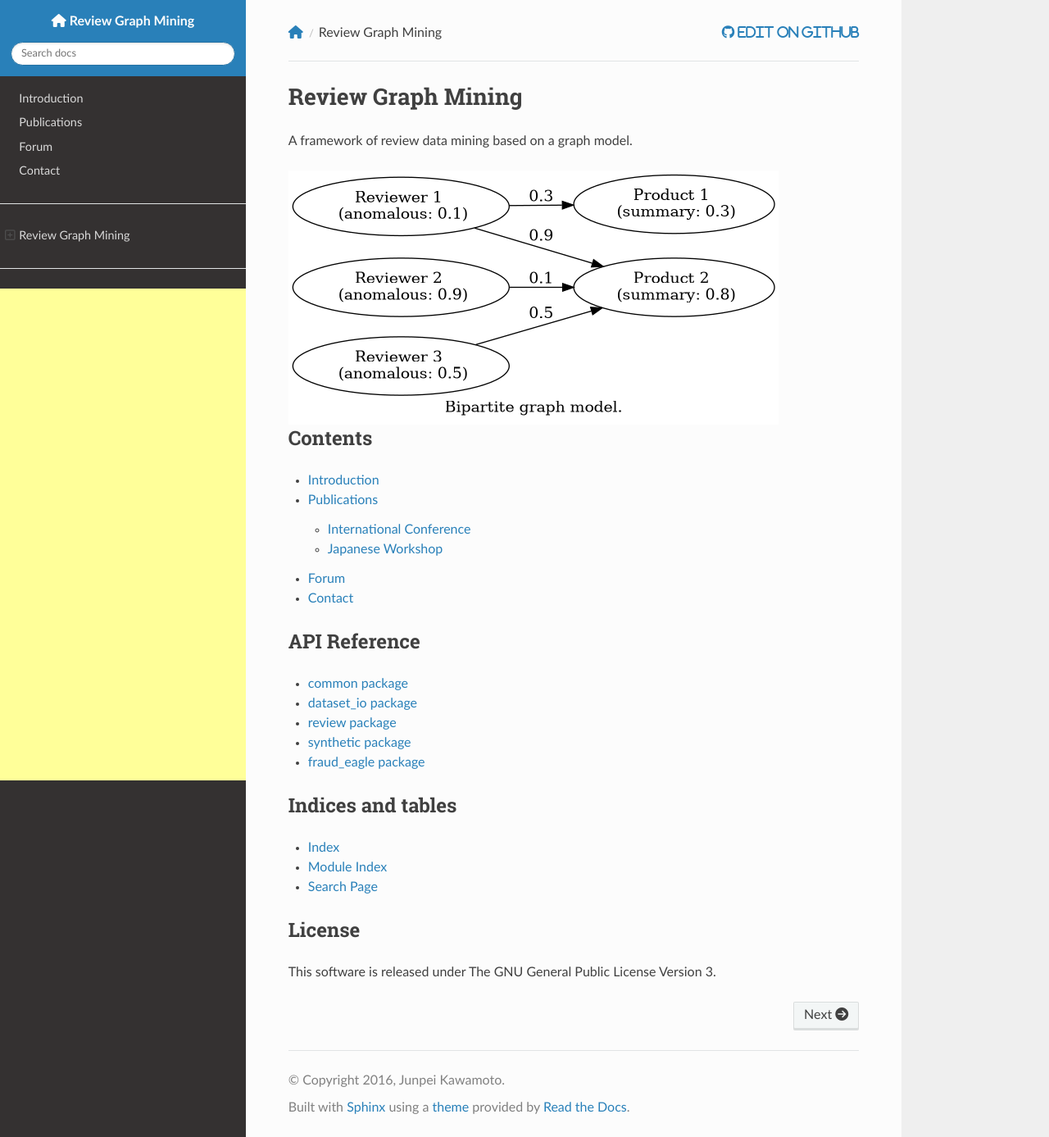
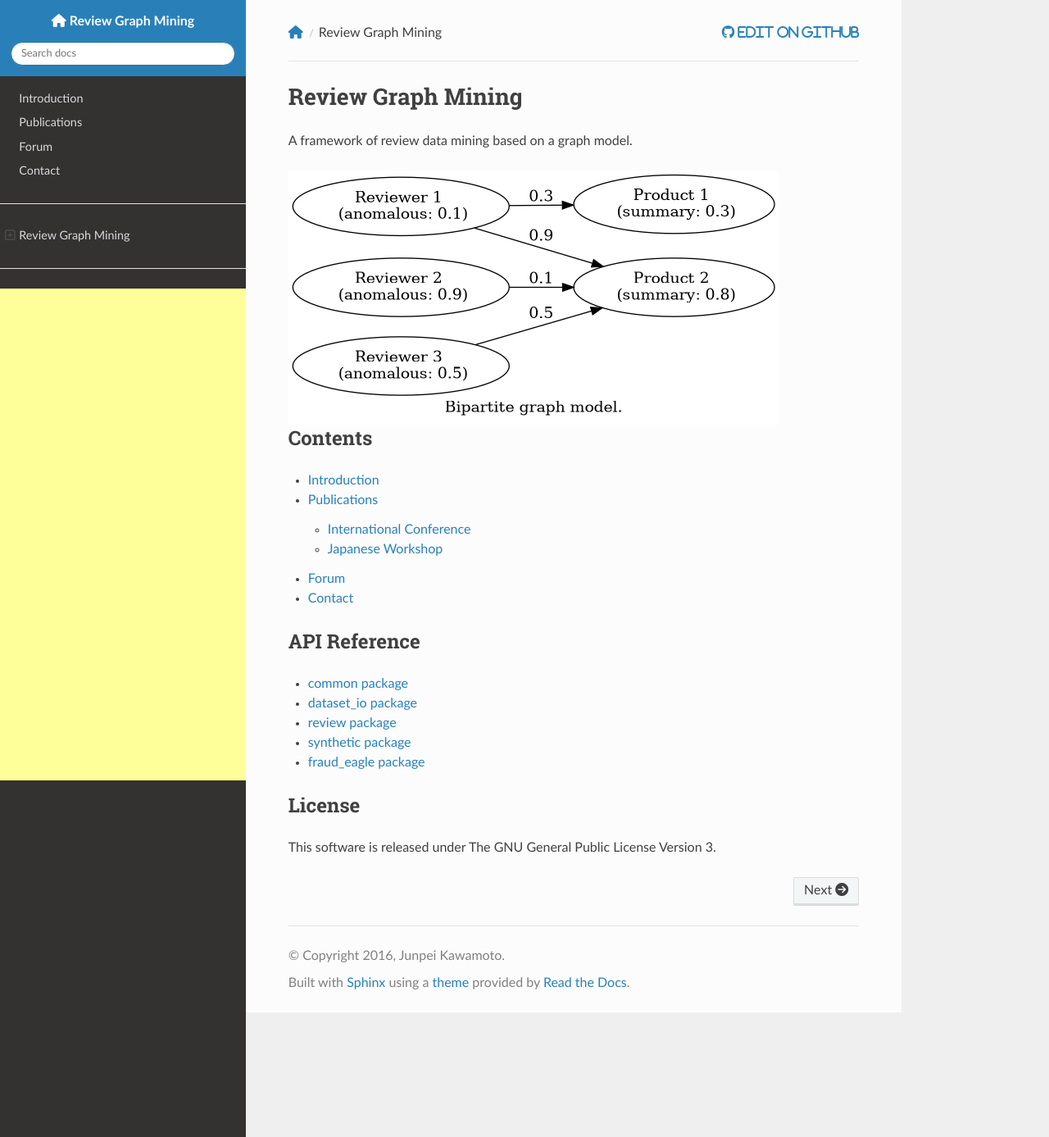
Before and after one commit to rgmining/rgmining.github.io, a Sphinx documentation site: the page built from source/index.rst, in a window 1280 px wide and 1387 px high. Shown: the whole window at 82% size. Built offline with Sphinx 7.4.7 and the Read the Docs theme 2.0.0, drawn with Linux system fonts in a browser that asks for light colours; nearby versions of some CDN libraries.

Commit message:
Remove links for indecies and a search page.

```diff
--- a/source/index.rst
+++ b/source/index.rst
@@ -43,13 +43,6 @@ API Reference
 * `fraud_eagle package </fraud-eagle>`_
 
 
-Indices and tables
---------------------
-* :ref:`genindex`
-* :ref:`modindex`
-* :ref:`search`
-
-
 License
 ---------
 This software is released under The GNU General Public License Version 3.
```
